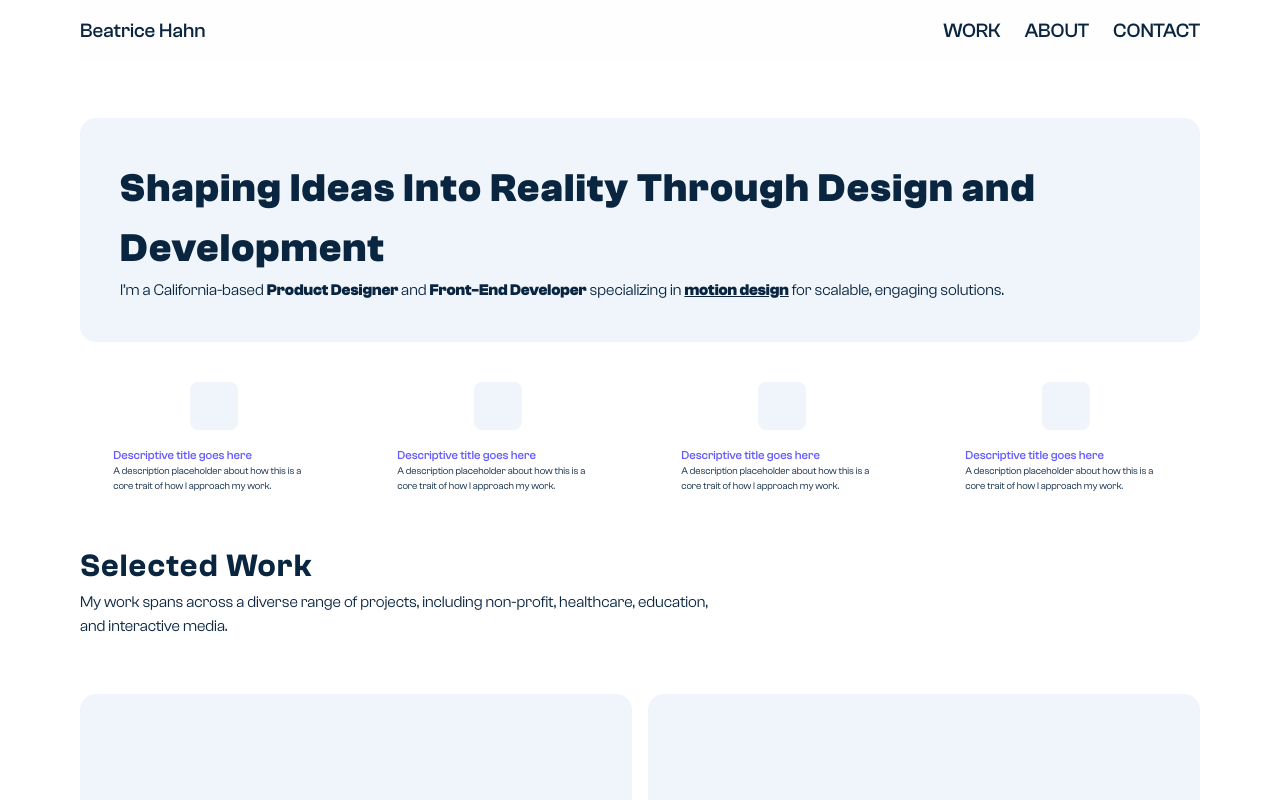
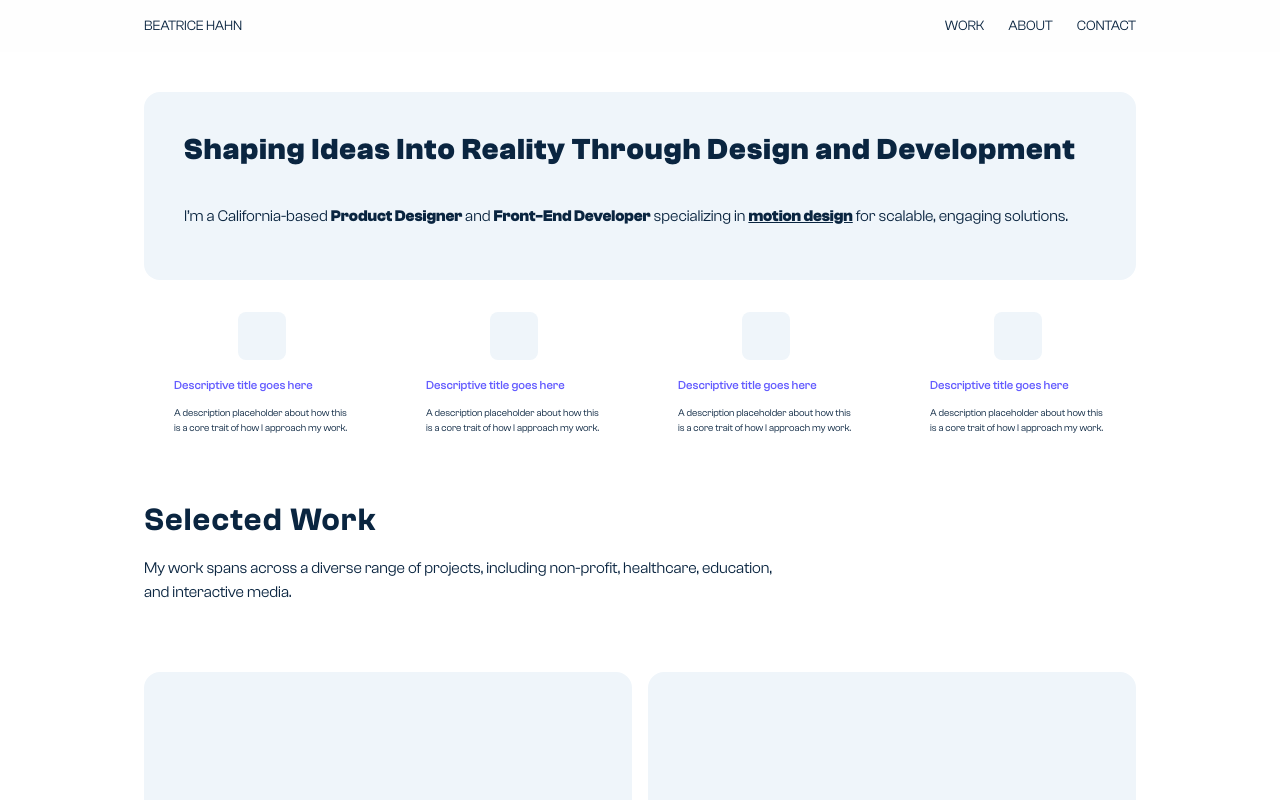
Before and after one commit to beatricehahn/nextjs-portfolio, a Next.js app: page / in a window 1280 px wide. Shown: the top 800 px of the page. Built offline with nearby package versions, Linux system fonts and the light colour scheme.

Commit message:
Update margins of content

```diff
--- a/app/globals.css
+++ b/app/globals.css
@@ -125,4 +125,6 @@ h6 {
 
 p {
   font-weight: 400;
+  padding-top: 12px;
+  padding-bottom: 12px;
 }
--- a/app/page.tsx
+++ b/app/page.tsx
@@ -5,7 +5,7 @@ import { SelectedContent } from "@/components/organisms/SelectedContent";
 
 export default function Home() {
   return (
-    <main className="relative flex justify-center items-center flex-col mx-[24px] md:mx-20">
+    <main className="max-w-screen-lg mx-auto px-4">
       <Hero2 />
       <IntroCards />
       <SelectedContent />
--- a/components/Hero2.tsx
+++ b/components/Hero2.tsx
@@ -1,8 +1,8 @@
 export const Hero2 = () => {
   return (
     <div className='bg-blue-100 w-full p-10 mb-2 rounded-[16px] mt-10'>
-        <h1 className=''>Shaping Ideas Into Reality Through Design and Development</h1>
-        <p className="">I’m a California-based <strong>Product Designer</strong> and <strong>Front-End Developer</strong> specializing in <strong><u>motion design</u></strong> for scalable, engaging solutions.</p>
+        <h1 className='text-2xl md:text-3xl pb-[24px]'>Shaping Ideas Into Reality Through Design and Development</h1>
+        <p className="text-sm md:text-base">I’m a California-based <strong>Product Designer</strong> and <strong>Front-End Developer</strong> specializing in <strong><u>motion design</u></strong> for scalable, engaging solutions.</p>
     </div>
   )
 }
--- a/components/Navbar.tsx
+++ b/components/Navbar.tsx
@@ -49,20 +49,20 @@ export const Navbar = () => {
     }
 
     return (
-        <nav className="bg-white top-0 z-20 py-4 mb-4 mx-[16px] md:mx-20 height-[24px] md:height-[32px] lg:height-[64px]">
-            <div className="flex justify-between items-center w-full">
-                <a href="/" className="text-[16px] md:text-[16px] lg:text-[20px] font-medium">Beatrice Hahn</a>
+        <nav className="bg-white top-0 z-20 py-4 mb-4 height-[24px] md:height-[32px] lg:height-[64px]">
+            <div className="flex justify-between items-center max-w-screen-lg mx-auto px-4">
+                <a href="/" className="text-sm">BEATRICE HAHN</a>
                 <button onClick={toggleMenu} className='sm:hidden'>
                     {isOpen ? <CloseIcon /> : <HamburgerIcon />}
                 </button>
                 <div className='hidden sm:flex space-x-[24px]'>
-                    <Link href="/#works" className="block md:text-[16px] lg:text-[20px] font-medium">
+                    <Link href="/#works" className="block text-sm">
                         WORK
                     </Link>
-                    <Link href='/about' className="block md:text-[16px] lg:text-[20px] font-medium">
+                    <Link href='/about' className="block text-sm">
                         ABOUT
                     </Link>
-                    <Link href="/#contact" className="block md:text-[16px] lg:text-[20px] font-medium">
+                    <Link href="/#contact" className="block text-sm">
                         CONTACT
                     </Link>
                 </div>
--- a/components/organisms/Footer.tsx
+++ b/components/organisms/Footer.tsx
@@ -1,9 +1,9 @@
 import { FooterItem } from "../molecules/FooterItem"
-
+//max-w-screen-lg mx-auto px-4
 export const Footer = () => {
   return (
     <footer className="bg-blue-800 w-full bottom-0 mt-auto" id="footer-content-wrapper">
-        <div className='flex justify-start mt-[24px] mb-[24px] mx-[24px] md:mx-20'>
+        <div className='flex justify-start mt-[24px] mb-[24px] px-4 mx-auto max-w-screen-lg'>
           <ul className='mt-[32px] mb-[32px] mr-[32px] w-[50%]' id='navigation-links'>
             <h6 className='text-white'>MENU</h6>
             <li className="mt-[12px]"><a href="/#works" className='text-white-200'>Work</a></li>
@@ -16,7 +16,7 @@ export const Footer = () => {
             <li className="mt-[12px]"><a href="https://github.com/beatricehahn" target="_blank" className='text-white-200'>Github</a></li>
           </ul>
         </div>
-        <div className='mt-[32px] mb-0 flex mx-[24px] md:mx-20' id='copyright-and-details'>
+        <div className='mt-[32px] mb-0 flex mx-auto px-4 max-w-screen-lg' id='copyright-and-details'>
             <span className='text-white-200 pb-4 text-[12px]'>2024 &copy; Beatrice Hahn</span>
             <span className='text-white-200 pl-[12px] pb-4 text-[12px]'>Product Designer & Front-End Developer</span>
         </div>
```
